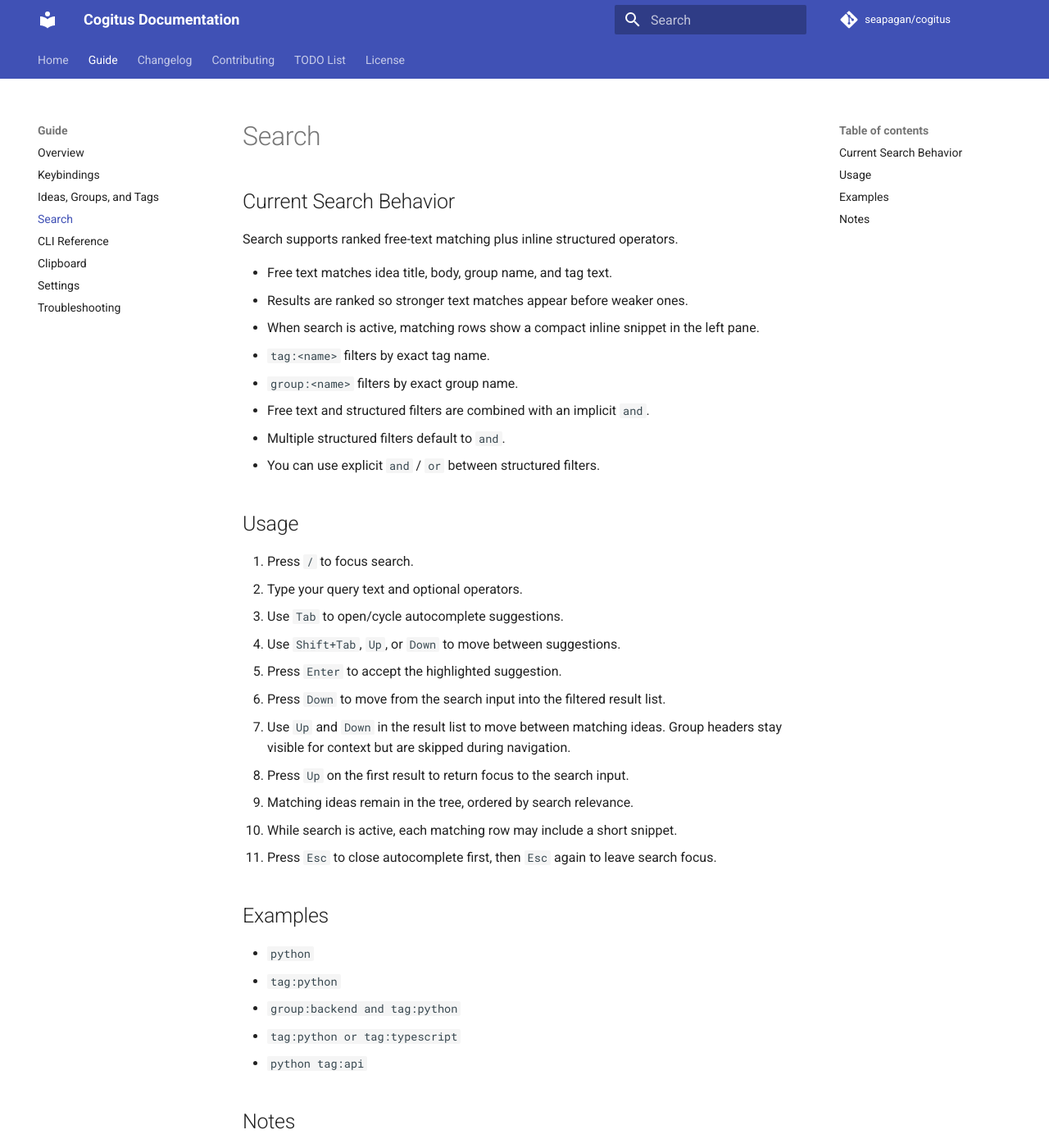
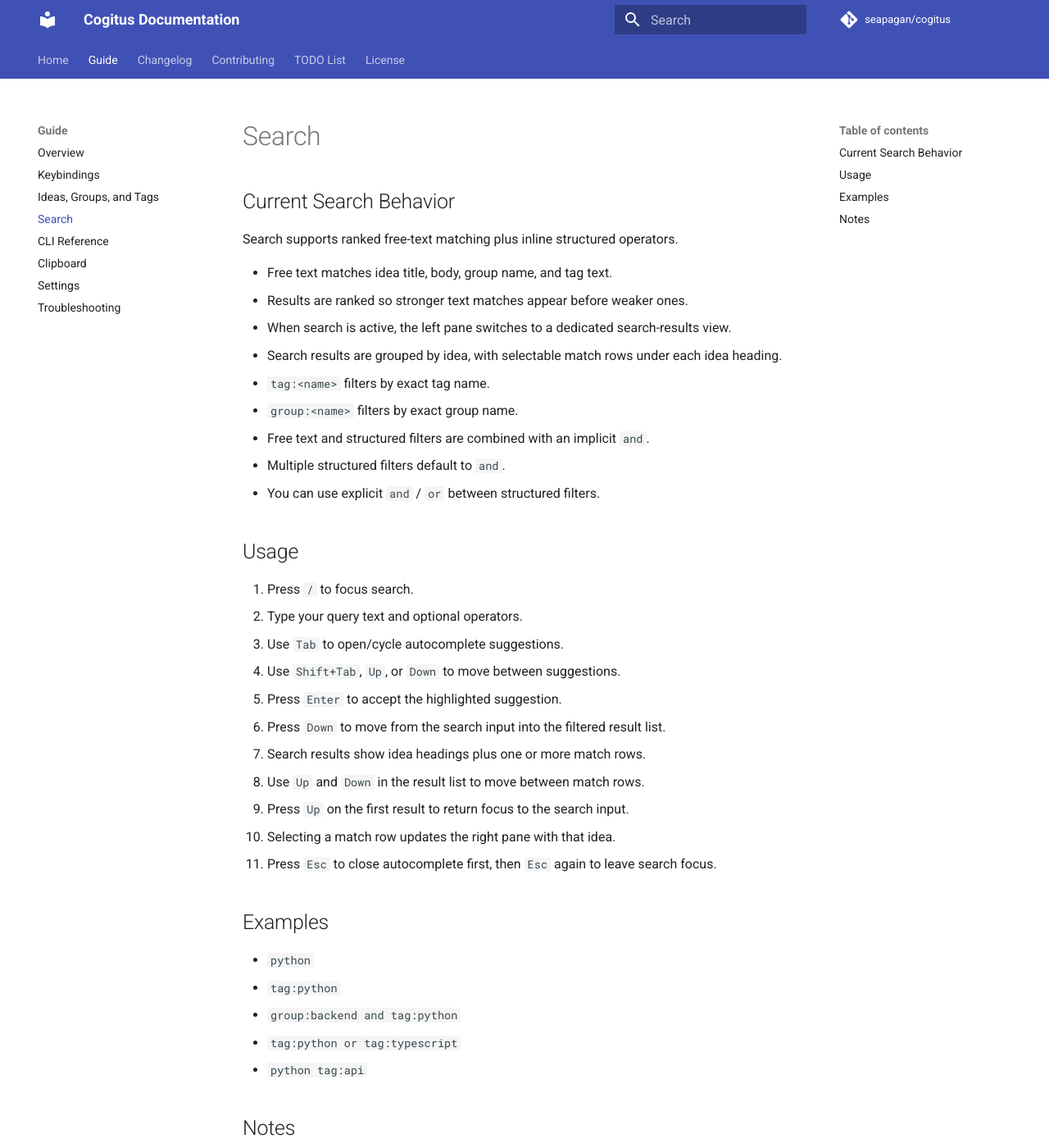
Before and after one commit to seapagan/cogitus, an MkDocs documentation site: the page built from docs/user-guide/search.md, in a window 1280 px wide and 1400 px high. Shown: the whole window at 82% size. Built offline with MkDocs 1.6.1 and Material for MkDocs 9.7.7, drawn with Linux system fonts in a browser that asks for light colours; comment, search, counter and statistics services are not loaded; some of the changed text lies outside the part shown.

Commit message:
document dedicated search results mode
Signed-off-by: Grant Ramsay <seapagan@gmail.com>

```diff
--- a/docs/user-guide/search.md
+++ b/docs/user-guide/search.md
@@ -6,8 +6,10 @@
 
 - Free text matches idea title, body, group name, and tag text.
 - Results are ranked so stronger text matches appear before weaker ones.
-- When search is active, matching rows show a compact inline snippet in the
-  left pane.
+- When search is active, the left pane switches to a dedicated search-results
+  view.
+- Search results are grouped by idea, with selectable match rows under each
+  idea heading.
 - `tag:<name>` filters by exact tag name.
 - `group:<name>` filters by exact group name.
 - Free text and structured filters are combined with an implicit `and`.
@@ -22,11 +24,10 @@
 4. Use `Shift+Tab`, `Up`, or `Down` to move between suggestions.
 5. Press `Enter` to accept the highlighted suggestion.
 6. Press `Down` to move from the search input into the filtered result list.
-7. Use `Up` and `Down` in the result list to move between matching ideas.
-   Group headers stay visible for context but are skipped during navigation.
-8. Press `Up` on the first result to return focus to the search input.
-9. Matching ideas remain in the tree, ordered by search relevance.
-10. While search is active, each matching row may include a short snippet.
+7. Search results show idea headings plus one or more match rows.
+8. Use `Up` and `Down` in the result list to move between match rows.
+9. Press `Up` on the first result to return focus to the search input.
+10. Selecting a match row updates the right pane with that idea.
 11. Press `Esc` to close autocomplete first, then `Esc` again to leave
    search focus.
 
@@ -47,8 +48,10 @@
 - Plain word queries use prefix-style text matching.
 - Punctuation-heavy plain-text queries fall back to the broader legacy
   substring behavior when needed.
-- While the result tree is focused with active search, `Esc` first returns
+- While the search-results pane is focused with active search, `Esc` first returns
   focus to the search input; a second `Esc` clears the search.
 - While search is focused, `Tab` is reserved for autocomplete.
 - The status bar shows search-specific hints while search is active, including
   when focus is in the results list.
+- The right pane currently updates to the selected idea but does not yet do
+  exact occurrence-level scrolling or inline match highlighting.
```
Also changed, not shown: TODO.md (+4 -6 lines), docs/getting-started/quickstart.md (+3 -3 lines), docs/user-guide/keybindings.md (+8 -8 lines).
